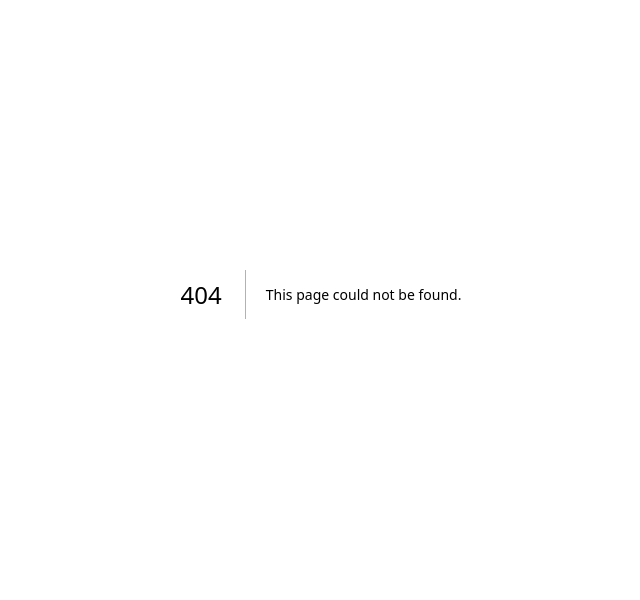
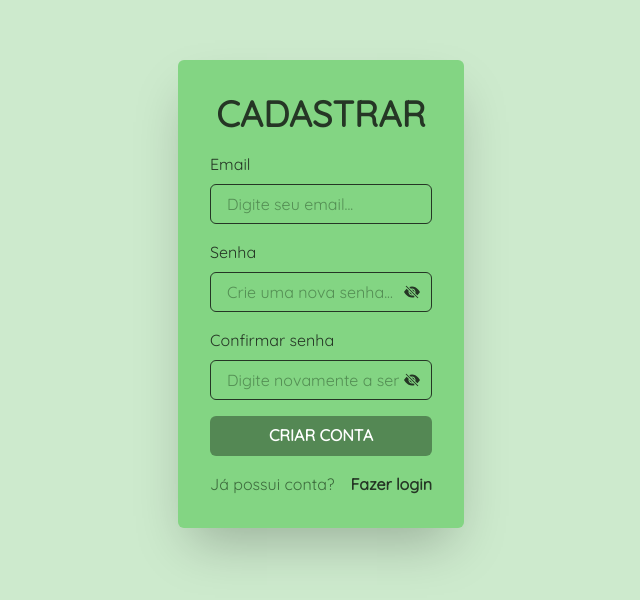
Before and after one commit to Smylle3/moneymaster, a Next.js app: page /auth/signin in a window 1280 px wide. Before the commit this address had no page. Shown: the part 106-706 px from the top of the page, without its empty margins (319-959 px from the left). Built offline with nearby package versions, Linux system fonts and the light colour scheme.

Commit message:
Cria arquivo de cadastro

```diff
--- /dev/null
+++ b/pages/auth/signin.tsx
@@ -0,0 +1,102 @@
+import TextFormInput from "@/components/FormInputs/TextFormInput"
+import { Button, Flex, Heading, Image } from "@chakra-ui/react"
+import React from "react"
+import { useForm } from "react-hook-form"
+import { yupResolver } from "@hookform/resolvers/yup"
+import { schemaLogin } from "utils/validationSchema"
+import { useRouter } from "next/router"
+
+export default function Signin() {
+    const router = useRouter()
+    const {
+        control,
+        handleSubmit,
+        formState: { errors },
+    } = useForm({
+        resolver: yupResolver(schemaLogin),
+    })
+
+    function handleLogin(data: any) {
+        console.log("data", data)
+    }
+
+    const handleClick = () => {
+        router.push("/auth/login")
+    }
+
+    return (
+        <Flex bg={"primary.200"} minH={"100vh"} align={"center"} justify={"center"}>
+            <Flex
+                bg={"primary.500"}
+                align={"center"}
+                justify={"center"}
+                direction={"column"}
+                gap={"1em"}
+                p={"2em"}
+                borderRadius={"md"}
+                shadow={"2xl"}
+            >
+                {/* <Image src="/MoneyMaster_logo.svg" alt="MoneyMaster logo" /> */}
+                <Heading size={"xl"} color={"primary.900"} cursor={"default"}>
+                    CADASTRAR
+                </Heading>
+                <form
+                    onSubmit={handleSubmit(handleLogin)}
+                    style={{
+                        display: "flex",
+                        flexDirection: "column",
+                        gap: "1em",
+                        width: "100%",
+                    }}
+                >
+                    <TextFormInput
+                        control={control}
+                        validate={errors.email}
+                        errors={errors.email?.message}
+                        name="email"
+                        label="Email"
+                        placeHolder="Digite seu email..."
+                    />
+                    <TextFormInput
+                        control={control}
+                        validate={errors.password}
+                        errors={errors.password?.message}
+                        name="password"
+                        label="Senha"
+                        type="password"
+                        placeHolder="Crie uma nova senha..."
+                    />
+                    <TextFormInput
+                        control={control}
+                        validate={errors.password}
+                        errors={errors.password?.message}
+                        name="confirmPassword"
+                        label="Confirmar senha"
+                        type="password"
+                        placeHolder="Digite novamente a senha..."
+                    />
+                    <Button
+                        type="submit"
+                        w={"100%"}
+                        colorScheme="blackAlpha"
+                        isDisabled={errors.password || errors.email ? true : false}
+                    >
+                        CRIAR CONTA
+                    </Button>
+                </form>
+                <Flex gap={"1em"} w={"100%"} color={"primary.800"}>
+                    Já possui conta?
+                    <Button
+                        type="button"
+                        w={"fit-content"}
+                        variant={"link"}
+                        color={"primary.900"}
+                        onClick={handleClick}
+                    >
+                        Fazer login
+                    </Button>
+                </Flex>
+            </Flex>
+        </Flex>
+    )
+}
--- a/pages/landingPage.tsx
+++ b/pages/landingPage.tsx
@@ -1,5 +1,5 @@
 import React from "react"
-import Login from "./login"
+import Login from "./auth/login"
 
 export default function LandingPage() {
     return <Login />
```
